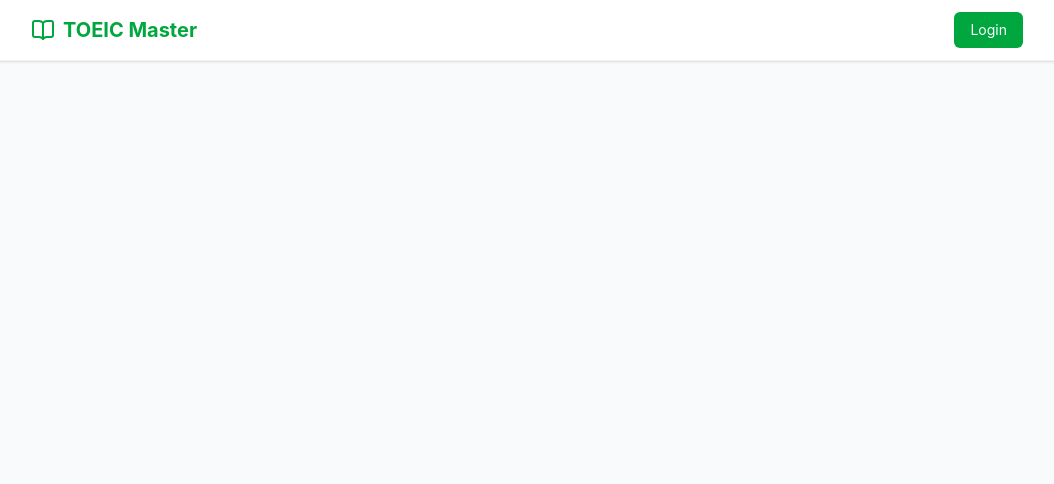
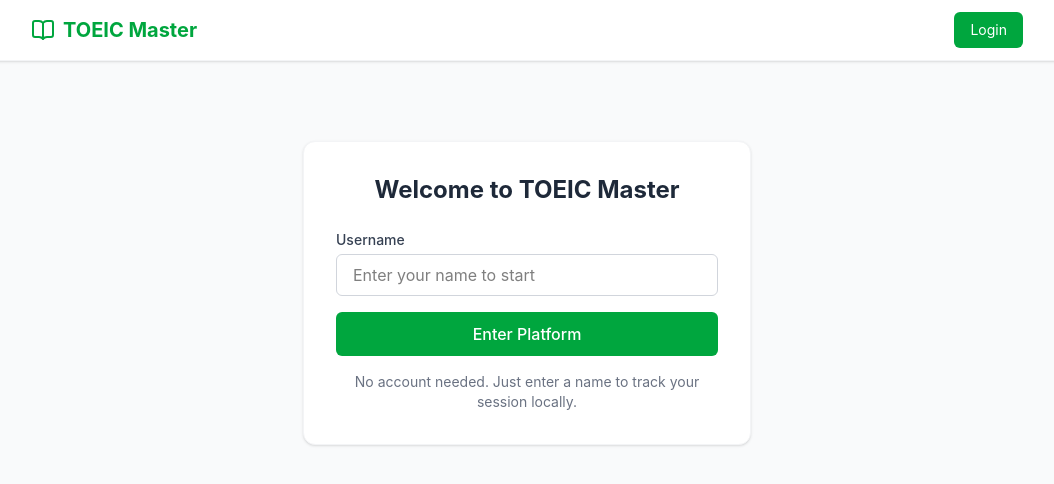
Before and after one commit to minhduc080204/toiec-test, a React (Vite) app: page /login in a window 1280 px wide. Before the commit this address had no page. Shown: the top 484 px of the page, without its empty margins (113-1167 px from the left). Built offline with nearby package versions, Linux system fonts and the light colour scheme.

Commit message:
feat: implement login page

```diff
--- a/src/App.tsx
+++ b/src/App.tsx
@@ -1,5 +1,6 @@
 import { BrowserRouter, Routes, Route } from 'react-router';
 import { Layout } from './components/layout/Layout';
+import { Login } from './pages/Login';
 
 function App() {
   return (
@@ -7,6 +8,7 @@ function App() {
       <Layout>
         <Routes>
           <Route path="/" element={<div data-testid="home">Home Page</div>} />
+          <Route path="/login" element={<Login />} />
         </Routes>
       </Layout>
     </BrowserRouter>
--- /dev/null
+++ b/src/pages/Login.tsx
@@ -0,0 +1,48 @@
+import { useState } from 'react';
+import { useNavigate } from 'react-router';
+import { useAuthStore } from '../store/authStore';
+
+export const Login = () => {
+  const [username, setUsername] = useState('');
+  const login = useAuthStore((state) => state.login);
+  const navigate = useNavigate();
+
+  const handleSubmit = (e: React.FormEvent) => {
+    e.preventDefault();
+    if (username.trim()) {
+      login(username.trim());
+      navigate('/');
+    }
+  };
+
+  return (
+    <div className="max-w-md mx-auto mt-12 bg-white p-8 rounded-xl shadow-sm border border-gray-100">
+      <h2 className="text-2xl font-bold text-center text-gray-800 mb-6">Welcome to TOEIC Master</h2>
+      <form onSubmit={handleSubmit} className="space-y-4">
+        <div>
+          <label htmlFor="username" className="block text-sm font-medium text-gray-700 mb-1">
+            Username
+          </label>
+          <input
+            id="username"
+            type="text"
+            value={username}
+            onChange={(e) => setUsername(e.target.value)}
+            className="w-full px-4 py-2 border border-gray-300 rounded-md focus:ring-2 focus:ring-green-500 focus:border-green-500 outline-none transition"
+            placeholder="Enter your name to start"
+            required
+          />
+        </div>
+        <button
+          type="submit"
+          className="w-full bg-green-600 text-white font-medium py-2.5 rounded-md hover:bg-green-700 transition"
+        >
+          Enter Platform
+        </button>
+      </form>
+      <p className="mt-4 text-sm text-center text-gray-500">
+        No account needed. Just enter a name to track your session locally.
+      </p>
+    </div>
+  );
+};
```
